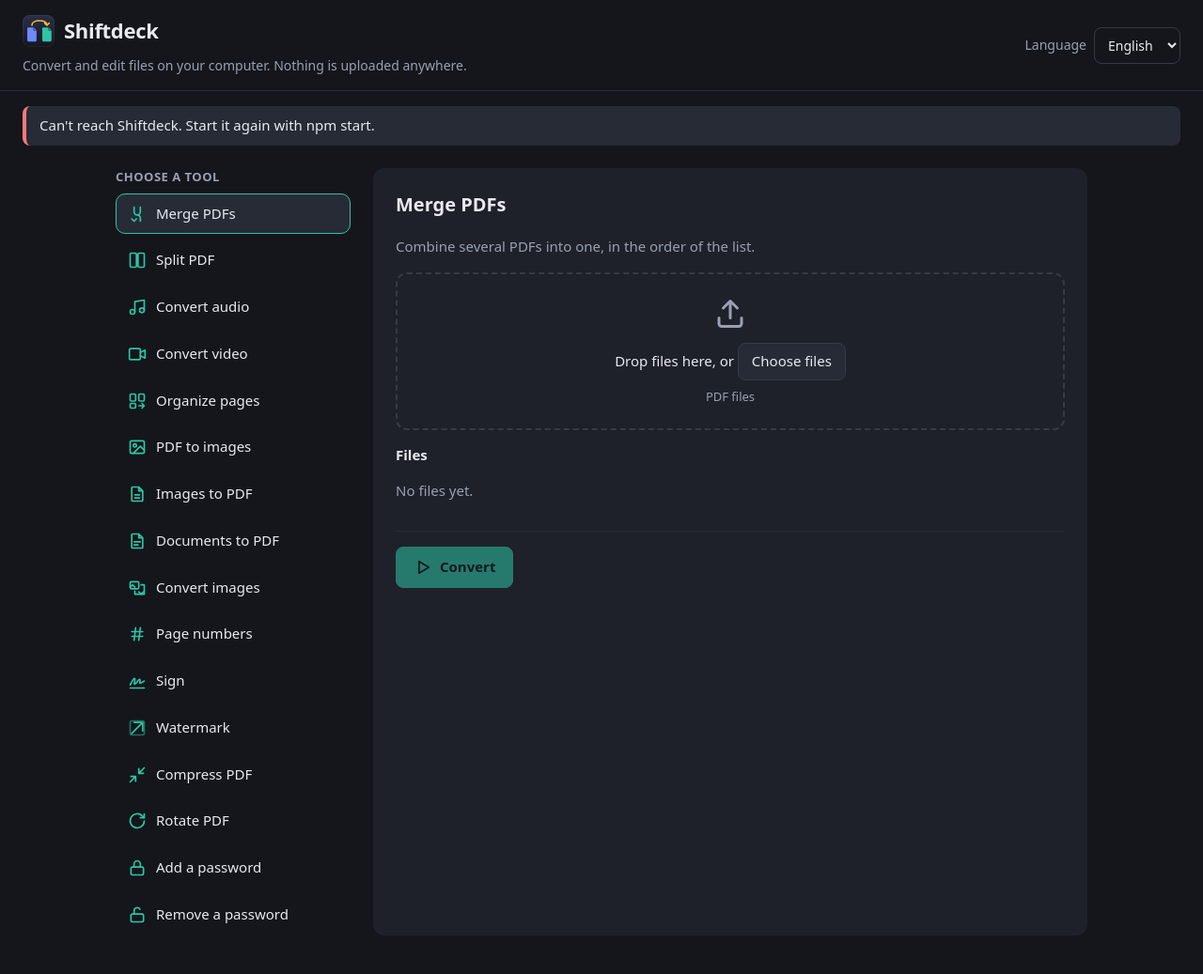
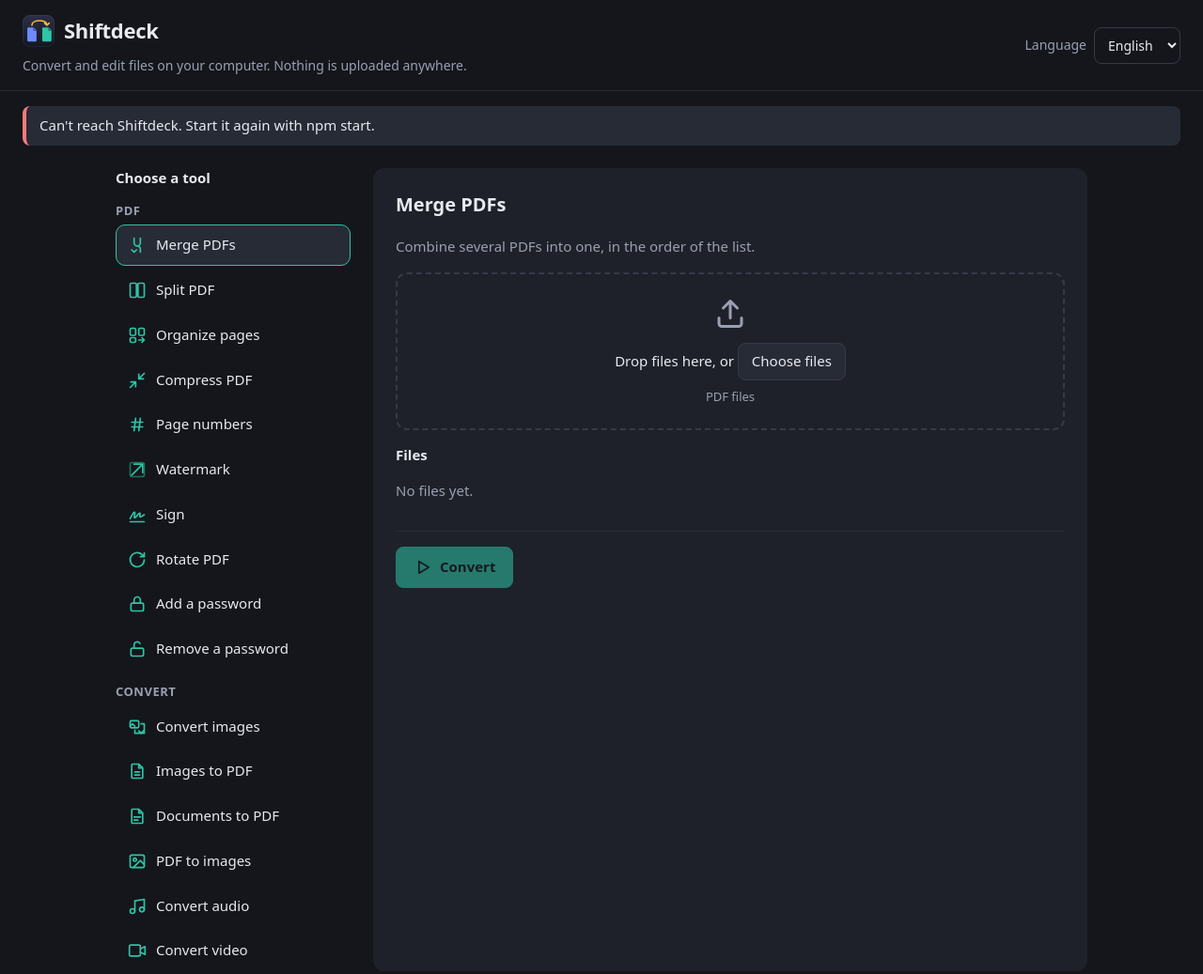
Before and after one commit to azammarchi/shiftdeck, a website: page public/index.html in a window 1280 px wide. Shown: the top 1037 px of the page at 94% size. Drawn offline with Linux system fonts and the light colour scheme; no server answers.

Commit message:
feat(ui): group the tools into PDF and Convert
With sixteen tools the flat list had become hard to scan, and new tools
had landed in odd places (audio and video between Split and Organize).
The tools now sit in two labelled groups, PDF and Convert, each in a
sensible order; they are still one set of radio buttons, so the arrow
keys go through all of them. The README screenshot shows the new list.

```diff
--- a/public/i18n.js
+++ b/public/i18n.js
@@ -19,6 +19,8 @@
       formatsUnavailableBrowser: 'This browser can\'t write: {formats}. The app on your computer can.',
       language: 'Language',
       toolsHeading: 'Choose a tool',
+      groupPdf: 'PDF',
+      groupConvert: 'Convert',
       tool_merge: 'Merge PDFs',
       tool_merge_hint: 'Combine several PDFs into one, in the order of the list.',
       tool_split: 'Split PDF',
@@ -205,6 +207,8 @@
       formatsUnavailableBrowser: 'Questo browser non sa scrivere: {formats}. L\'app sul tuo computer sì.',
       language: 'Lingua',
       toolsHeading: 'Scegli uno strumento',
+      groupPdf: 'PDF',
+      groupConvert: 'Converti',
       tool_merge: 'Unisci PDF',
       tool_merge_hint: "Unisci più PDF in uno solo, nell'ordine della lista.",
       tool_split: 'Dividi PDF',
--- a/public/index.html
+++ b/public/index.html
@@ -57,25 +57,31 @@
   <p id="demoNotice" class="notice info demo-notice" hidden><span data-i18n="demoNotice"></span> <a href="https://github.com/azammarchi/shiftdeck#quick-start" data-i18n="demoInstallLink"></a></p>
 
   <main>
-    <fieldset class="tools">
-      <legend data-i18n="toolsHeading"></legend>
+    <div class="tools">
+      <h2 class="tools-heading" id="toolsHeading" data-i18n="toolsHeading"></h2>
+      <fieldset class="tool-group">
+        <legend data-i18n="groupPdf"></legend>
         <label class="tool"><input type="radio" name="tool" value="merge" checked><svg class="icon" aria-hidden="true"><use href="#i-merge"/></svg><span data-i18n="tool_merge"></span></label>
         <label class="tool"><input type="radio" name="tool" value="split"><svg class="icon" aria-hidden="true"><use href="#i-split"/></svg><span data-i18n="tool_split"></span></label>
-      <label class="tool"><input type="radio" name="tool" value="convert-audio"><svg class="icon" aria-hidden="true"><use href="#i-audio"/></svg><span data-i18n="tool_convert-audio"></span></label>
-      <label class="tool"><input type="radio" name="tool" value="convert-video"><svg class="icon" aria-hidden="true"><use href="#i-video"/></svg><span data-i18n="tool_convert-video"></span></label>
         <label class="tool"><input type="radio" name="tool" value="organize"><svg class="icon" aria-hidden="true"><use href="#i-organize"/></svg><span data-i18n="tool_organize"></span></label>
-      <label class="tool"><input type="radio" name="tool" value="pdf-to-images"><svg class="icon" aria-hidden="true"><use href="#i-image"/></svg><span data-i18n="tool_pdf-to-images"></span></label>
-      <label class="tool"><input type="radio" name="tool" value="images-to-pdf"><svg class="icon" aria-hidden="true"><use href="#i-file"/></svg><span data-i18n="tool_images-to-pdf"></span></label>
-      <label class="tool"><input type="radio" name="tool" value="documents-to-pdf"><svg class="icon" aria-hidden="true"><use href="#i-document"/></svg><span data-i18n="tool_documents-to-pdf"></span></label>
-      <label class="tool"><input type="radio" name="tool" value="convert-images"><svg class="icon" aria-hidden="true"><use href="#i-convert"/></svg><span data-i18n="tool_convert-images"></span></label>
+        <label class="tool"><input type="radio" name="tool" value="compress"><svg class="icon" aria-hidden="true"><use href="#i-compress"/></svg><span data-i18n="tool_compress"></span></label>
         <label class="tool"><input type="radio" name="tool" value="page-numbers"><svg class="icon" aria-hidden="true"><use href="#i-hash"/></svg><span data-i18n="tool_page-numbers"></span></label>
+        <label class="tool"><input type="radio" name="tool" value="watermark"><svg class="icon" aria-hidden="true"><use href="#i-stamp"/></svg><span data-i18n="tool_watermark"></span></label>
         <label class="tool"><input type="radio" name="tool" value="sign"><svg class="icon" aria-hidden="true"><use href="#i-sign"/></svg><span data-i18n="tool_sign"></span></label>
-      <label class="tool"><input type="radio" name="tool" value="watermark"><svg class="icon" aria-hidden="true"><use href="#i-stamp"/></svg><span data-i18n="tool_watermark"></span></label>
-      <label class="tool"><input type="radio" name="tool" value="compress"><svg class="icon" aria-hidden="true"><use href="#i-compress"/></svg><span data-i18n="tool_compress"></span></label>
         <label class="tool"><input type="radio" name="tool" value="rotate"><svg class="icon" aria-hidden="true"><use href="#i-rotate"/></svg><span data-i18n="tool_rotate"></span></label>
         <label class="tool"><input type="radio" name="tool" value="protect"><svg class="icon" aria-hidden="true"><use href="#i-lock"/></svg><span data-i18n="tool_protect"></span></label>
         <label class="tool"><input type="radio" name="tool" value="unlock"><svg class="icon" aria-hidden="true"><use href="#i-unlock"/></svg><span data-i18n="tool_unlock"></span></label>
       </fieldset>
+      <fieldset class="tool-group">
+        <legend data-i18n="groupConvert"></legend>
+        <label class="tool"><input type="radio" name="tool" value="convert-images"><svg class="icon" aria-hidden="true"><use href="#i-convert"/></svg><span data-i18n="tool_convert-images"></span></label>
+        <label class="tool"><input type="radio" name="tool" value="images-to-pdf"><svg class="icon" aria-hidden="true"><use href="#i-file"/></svg><span data-i18n="tool_images-to-pdf"></span></label>
+        <label class="tool"><input type="radio" name="tool" value="documents-to-pdf"><svg class="icon" aria-hidden="true"><use href="#i-document"/></svg><span data-i18n="tool_documents-to-pdf"></span></label>
+        <label class="tool"><input type="radio" name="tool" value="pdf-to-images"><svg class="icon" aria-hidden="true"><use href="#i-image"/></svg><span data-i18n="tool_pdf-to-images"></span></label>
+        <label class="tool"><input type="radio" name="tool" value="convert-audio"><svg class="icon" aria-hidden="true"><use href="#i-audio"/></svg><span data-i18n="tool_convert-audio"></span></label>
+        <label class="tool"><input type="radio" name="tool" value="convert-video"><svg class="icon" aria-hidden="true"><use href="#i-video"/></svg><span data-i18n="tool_convert-video"></span></label>
+      </fieldset>
+    </div>
 
     <section class="workspace" aria-labelledby="toolTitle">
       <h2 id="toolTitle"></h2>
--- a/public/style.css
+++ b/public/style.css
@@ -68,8 +68,10 @@
 
 /* Tool picker: real radio buttons, so arrows, Tab and screen readers work
    as usual; the label around each one is the visible card. */
-.tools { margin: 0; padding: 0; border: 0; display: flex; flex-direction: column; gap: 6px; }
-.tools legend { padding: 0 0 8px; color: var(--muted); font-size: 13px; font-weight: 600; text-transform: uppercase; letter-spacing: 0.5px; }
+.tools { display: flex; flex-direction: column; gap: 14px; }
+.tools-heading { margin: 0; font-size: 15px; }
+.tool-group { margin: 0; padding: 0; border: 0; display: flex; flex-direction: column; gap: 4px; }
+.tool-group legend { padding: 0 0 6px; color: var(--muted); font-size: 13px; font-weight: 600; text-transform: uppercase; letter-spacing: 0.5px; }
 .tool {
   position: relative;
   display: flex;
```
Also changed, not shown: tests/i18n.spec.js (+1 -1 lines), docs/screenshot.png. Lines whose indentation alone changed are shown as unchanged.
